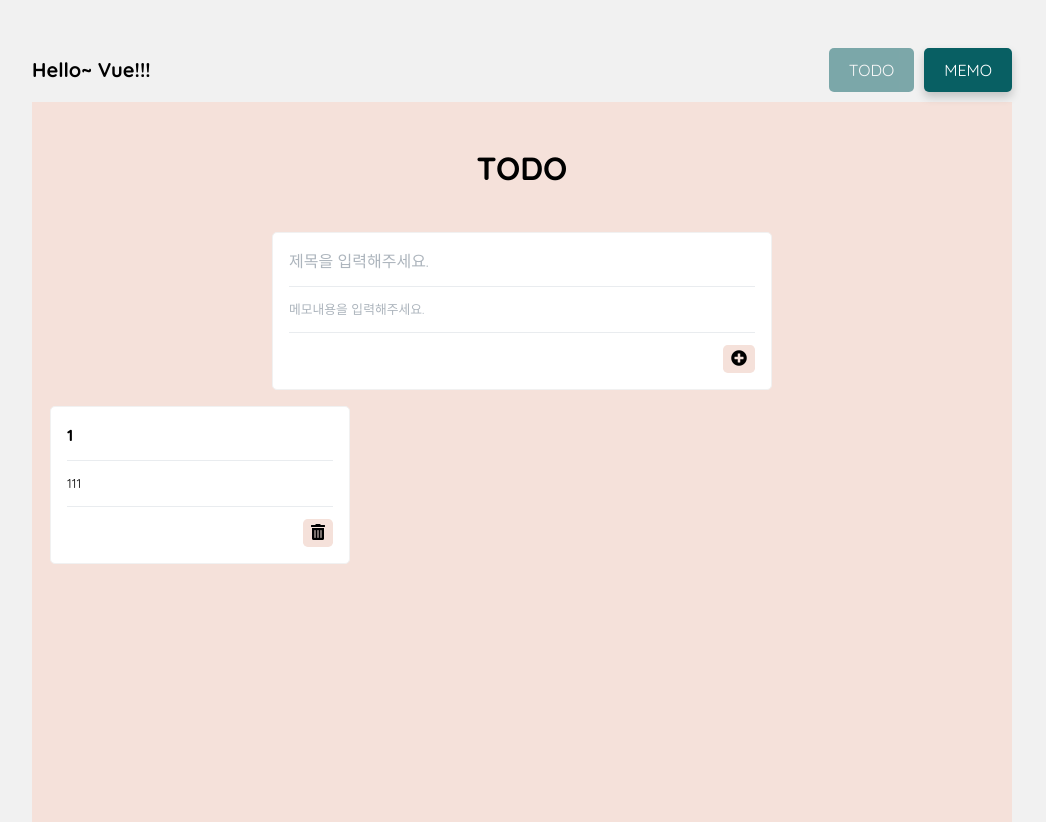
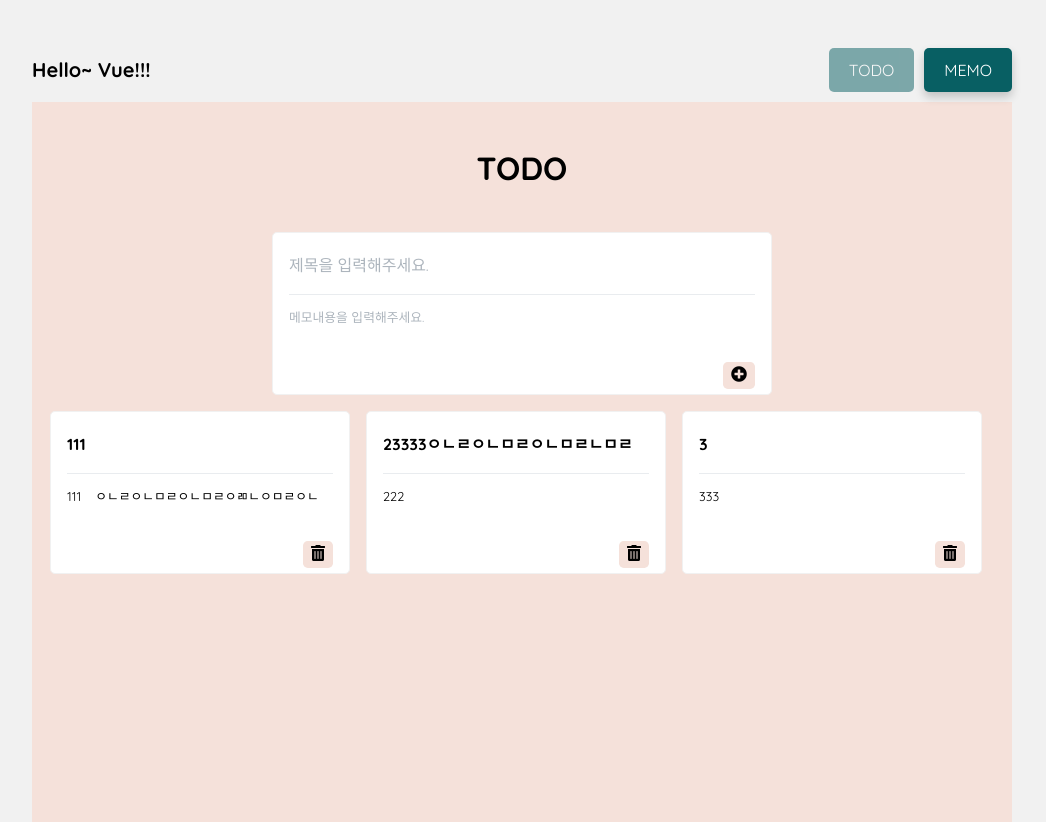
Before and after one commit to irisHanb/vue-study, a Vue app in the folder todo-v2/: page /memos in a window 1280 px wide. Shown: the whole page, without its empty margins (118-1164 px from the left). Built offline with nearby package versions, Linux system fonts and the light colour scheme; data requests are answered from the project's data file; the HTML template or start-up script is replaced by a standard one.

Commit message:
memo:  add update

```diff
--- a/todo-v2/db.json
+++ b/todo-v2/db.json
@@ -14,8 +14,23 @@
   "memos": [
     {
       "id": 1,
-      "title": "1",
-      "text": "111",
+      "title": "111",
+      "text": "111    ㅇㄴㄹㅇㄴㅁㄹㅇㄴㅁㄹㅇㄻㄴㅇㅁㄹㅇㄴ",
+      "onEdit": false,
+      "onFix": false
+    },
+    {
+      "id": 2,
+      "title": "23333ㅇㄴㄹㅇㄴㅁㄹㅇㄴㅁㄹㄴㅁㄹ",
+      "text": "222",
+      "onEdit": false,
+      "onFix": false
+    },
+    {
+      "id": 3,
+      "title": "3",
+      "text": "333",
+      "onEdit": false,
       "onFix": false
     }
   ]
--- a/todo-v2/src/App.vue
+++ b/todo-v2/src/App.vue
@@ -32,25 +32,24 @@ export default {
   computed: {
     // 각 namespace별로 분리해서 참조해준다.
     ...mapState(['toolName', 'memoOnEdit']),
-    ...mapState('memos', { memoOnEdit: 'onEdit' }),
+    ...mapState('memos', { memoOnEdit: 'onEdit' })
     // Q: 여전히... 않된당... ㅜㅜ
     // ...mapState({
     //   memoOnEdit: 'memos/onEdit'
     // }),
 
-    onEdit: {
-      get() {
-        return this.memoOnEdit
-      },
-      set(bool) {
-        this.setOnEdit(bool)
-      }
-    }
+    // onEdit: {
+    //   get() {
+    //     return this.memoOnEdit
+    //   },
+    //   set(bool) {
+    //     this.setOnEdit(bool)
+    //   }
   },
 
   methods: {
     ...mapMutations({
-      setOnEdit: 'memos/setOnEdit',
+      // setOnEdit: 'memos/setOnEdit',
       setToolName: 'setToolName'
     }),
 
--- a/todo-v2/src/api/memoAPI.js
+++ b/todo-v2/src/api/memoAPI.js
@@ -13,10 +13,11 @@ export default {
   delete(id) {
     return axios.delete(apiUrl + '/' + id)
   },
-  update({ id, text, done }) {
+  update({ id, title, text, onFix }) {
     return axios.patch(apiUrl + '/' + id, {
+      title,
       text,
-      done
+      onFix
     })
   }
 }
--- a/todo-v2/src/assets/scss/base/reset.scss
+++ b/todo-v2/src/assets/scss/base/reset.scss
@@ -34,6 +34,7 @@ a {
 
 div[contenteditable='true'] {
   overflow: hidden;
+
   // border: 1px solid #ddd;
   // color: #333;
   // font-size: 12px;
--- a/todo-v2/src/assets/scss/components/_memo.scss
+++ b/todo-v2/src/assets/scss/components/_memo.scss
@@ -1,5 +1,7 @@
 .memo-item {
+  position: relative;
   width: 500px;
+  height: auto;
   padding: 1em;
   margin: 0.5em;
 
@@ -12,17 +14,31 @@
     justify-content: space-between;
     align-items: center;
   }
+  &__title {
+    width: 100%;
+    height: 1rem;
+    line-height: 0;
+    padding: 1em 0;
+  }
 
   &__body {
     padding: 1em 0;
-    margin: 1em 0;
+    margin: 1em 0 3em 0;
+
     font-size: 0.8rem;
     border-top: 1px solid #e9ecef;
-    border-bottom: 1px solid #e9ecef;
     word-wrap: break-word;
   }
 
   &__footer {
+    // border-top: 1px solid #e9ecef;
+    position: absolute;
+    left: 0;
+    padding: 0.3em 1em;
+
+    bottom: 0;
+    width: 100%;
+
     display: flex;
     justify-content: flex-end;
     align-items: center;
@@ -32,3 +48,19 @@
     }
   }
 }
+
+.memo__dimmed {
+  position: fixed;
+  top: 0;
+  right: 0;
+  bottom: 0;
+  left: 0;
+  background: rgba(0, 0, 0, 0.3);
+  &.fade-enter-active,
+  .fade-leave-active {
+    transition: opacity 0.5s;
+  }
+  &.fade-enter, .fade-leave-to /* .fade-leave-active below version 2.1.8 */ {
+    opacity: 0;
+  }
+}
--- a/todo-v2/src/components/memo/Memo.vue
+++ b/todo-v2/src/components/memo/Memo.vue
@@ -9,12 +9,13 @@
       <Memo v-for="item in list" :key="item.id" :memoItem="item"></Memo>
     </ul>
     <transition name="fade">
-      <div class="memo__dimmed" v-show="mode == 'edit'" @click="update"></div>
+      <div class="memo__dimmed" v-show="onEdit" @click="updateItem(onEditItem)"></div>
     </transition>
   </div>
 </template>
+
 <script>
-import { mapState, mapActions } from 'vuex'
+import { mapState, mapMutations, mapActions } from 'vuex'
 
 import MemoInput from '@/components/memo/MemoInput'
 import Memo from '@/components/memo/MemoItem'
@@ -26,11 +27,11 @@ export default {
     this.getList()
   },
   computed: {
-    ...mapState('memos', ['list', 'mode'])
-    // ...mapState({ list: 'memos/list' }) // Q: 이건 왜 않될까? todo 에서는 이렇게 참조했는데...
+    ...mapState('memos', ['list', 'onEdit', 'onEditItem'])
   },
   methods: {
-    ...mapActions('memos', ['getList', 'update'])
+    ...mapMutations('memos', ['changeEditMode']),
+    ...mapActions('memos', { getList: 'getList', updateItem: 'update' })
   }
 }
 </script>
@@ -58,7 +59,7 @@ export default {
   background: rgba(0, 0, 0, 0.3);
   &.fade-enter-active,
   .fade-leave-active {
-    transition: opacity 0.5s;
+    transition: opacity 0.3s;
   }
   &.fade-enter, .fade-leave-to /* .fade-leave-active below version 2.1.8 */ {
     opacity: 0;
--- a/todo-v2/src/components/memo/MemoInput.vue
+++ b/todo-v2/src/components/memo/MemoInput.vue
@@ -45,6 +45,7 @@ export default {
         id: this.id,
         title: this.$refs.title.innerText,
         text: this.$refs.text.innerText,
+        onEdit: false,
         onFix: false
       }
       this.add(data)
--- a/todo-v2/src/components/memo/MemoItem.vue
+++ b/todo-v2/src/components/memo/MemoItem.vue
@@ -1,20 +1,16 @@
 <template>
-  <div class="memo memo-item" :class="[{'fix': item.onFix, 'onEdit': item.onEdit}]">
+  <div class="memo memo-item" :class="[{'onEdit': memoItem.onEdit}]" @click="onEditMode">
     <div class="memo-item__header">
-      <div v-if="item.title" class="memo__title">{{item.title}}</div>
-      <!-- <div class="memo__btns">
-        <button @click="close">
-          <i class="fas fa-times-circle"></i>
-        </button>
-      </div>-->
+      <div
+        class="memo-item__title memo__title"
+        :contenteditable="onEdit"
+        @input="updateTitle"
+      >{{memoItem.title}}</div>
     </div>
-    <div class="memo-item__body">{{item.text}}</div>
+    <div class="memo-item__body" :contenteditable="onEdit" @input="updateText">{{memoItem.text}}</div>
     <div class="memo-item__footer">
       <div class="memo__btns">
-        <!-- <button @click="add(item.id)">
-          <i class="fas fa-plus-circle"></i>
-        </button>-->
-        <button @click="deleteItem(item.id)">
+        <button @click="deleteItem(memoItem.id)" v-show="!memoItem.onEdit">
           <i class="fas fa-trash-alt"></i>
         </button>
       </div>
@@ -23,27 +19,46 @@
 </template>
 <script>
 import { mapState, mapMutations, mapActions } from 'vuex'
-
+import { constants } from 'crypto'
 export default {
   props: ['memoItem'],
   data: () => {
     return {
-      item: null
+      // item: null
+      // onEdit: false
     }
   },
   created() {
-    this.item = { ...this.memoItem } //
+    // this.item = { ...this.memoItem } //
   },
   computed: {
-    // ...mapState('memos', ['mode'])
+    ...mapState('memos', ['onEdit', 'onEditItem'])
   },
   methods: {
-    ...mapMutations('memos', ['setCurrent', 'setOnEdit', 'setEditItem']),
-    ...mapActions('memos', { deleteItem: 'delete' }),
-    changeModeEdit() {
-      this.setEditMode(this.item)
+    ...mapMutations('memos', ['changeEditMode', 'updateCurrent']),
+    ...mapActions('memos', { deleteItem: 'delete', updateItem: 'update' }),
+
+    updateTitle(e) {
+      this.updateCurrent({ ...this.memoItem, title: e.target.innerText })
     },
-    // item 닫기
+    updateText(e) {
+      this.updateCurrent({ ...this.memoItem, text: e.target.innerText })
+    },
+    updateEditMode(bool) {
+      this.updateCurrent({ ...this.memoItem, onEdit: bool })
+    },
+
+    // 편집모드로 전환
+    onEditMode(e) {
+      if (e.target.tagName != 'DIV') return
+      this.updateEditMode(true)
+      this.changeEditMode(this.memoItem)
+    },
+
+    updateContents() {
+      this.updateItem({ ...this.onEditItem })
+      // this.editMode = false
+    },
     close() {}
   }
 }
--- a/todo-v2/src/store/modules/memos.js
+++ b/todo-v2/src/store/modules/memos.js
@@ -16,14 +16,12 @@ const types = {
 
 // state
 const state = {
-  list: [],
-  idNext: 1,
-  onPending: false,
+  list: [], // memo list
+  idNext: 1, // will give id
 
-  current: null, // 현재 선택된 memo
-  mode: null, // edit
-  onEdit: false, // memo 한거 편집중일때
-  onWrite: false // memo 작성 중 일때
+  // 편집관련
+  onEditItem: null,
+  onEdit: false // memo 한거 편집중일때
 }
 
 // getters
@@ -31,33 +29,26 @@ const getters = {}
 
 // mutations
 const mutations = {
-  // 현재 선택한 메모
-  setCurrent(state, memo) {
-    if (state.current) state.current = null
-    state.current = memo
-    state.mode = 'edit'
-    // console.log('current', state.current.id, state.mode)
+  //=== 편집
+  // 현재 편집중인 memo 내용 업데이트
+  updateCurrent(state, item) {
+    state.onEditItem = item
   },
-  changeMode(state, mode) {
-    state.mode = mode
+  // 편집중인 메모 설정
+  changeEditMode(state, item) {
+    item.onEdit = true
+    console.log(item.id, item.title, item.text)
+    state.onEdit = true
+    state.onEditItem = item
   },
+
   // 받아온 list 저장
   setList(state, list) {
     state.list = list
-    state.idNext = state.list.length + 1
-    state.onPending = false
-  },
-  setOnEdit(state, bool) {
-    console.log(bool)
-    state.onEdit = bool
-  },
-  setEditItem: (state, item) => {
-    if (state.current) {
-      state.current.onEdit = false
-      state.current = null
-    }
-    state.current = item
-    item.onEdit = true
+    state.idNext = Math.max(state.list.map(el => el.id)) + 1
+    // 초기화( 이 시점이 맞는거 같음)
+    state.onEdit = false
+    state.onEditItem = null
   }
 }
 
@@ -90,9 +81,14 @@ const actions = {
       console.log(e)
     }
   },
-  update({ commit, dispatch }) {
-    console.log('fnupdate')
-    commit('changeMode', '')
+  async update({ commit, dispatch }, item) {
+    try {
+      console.log('update>>> ', item)
+      await api.update(item)
+      dispatch('getList')
+    } catch (e) {
+      console.log(e)
+    }
   }
 }
 
```
